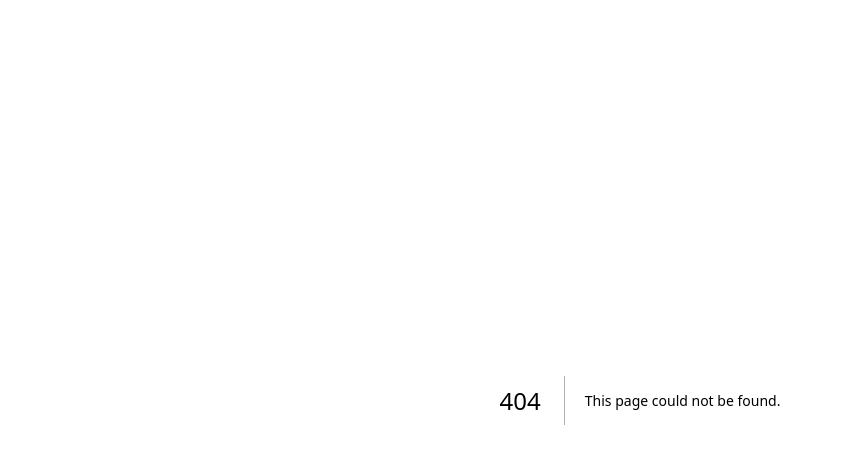
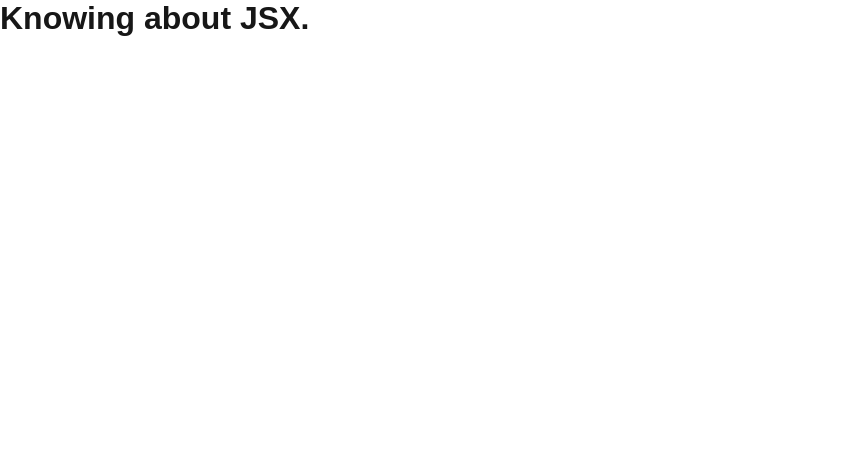
Before and after one commit to douglimaonline/JavaScript, a Next.js app in the folder Curso-nextjs/exercises/: page /basics/jsx in a window 1280 px wide. Before the commit this address had no page. Shown: the top 464 px of the page, without its empty margins (0-841 px from the left). Built offline with nearby package versions, Linux system fonts and the light colour scheme.

Commit message:
Learning about JSX

```diff
--- /dev/null
+++ b/Curso-nextjs/exercises/pages/basics/jsx.js
@@ -0,0 +1,9 @@
+export default function knowingJSX() {
+    return (
+        <div>
+            <h1>
+                Knowing about JSX.
+            </h1>
+        </div>
+    )
+};
```
